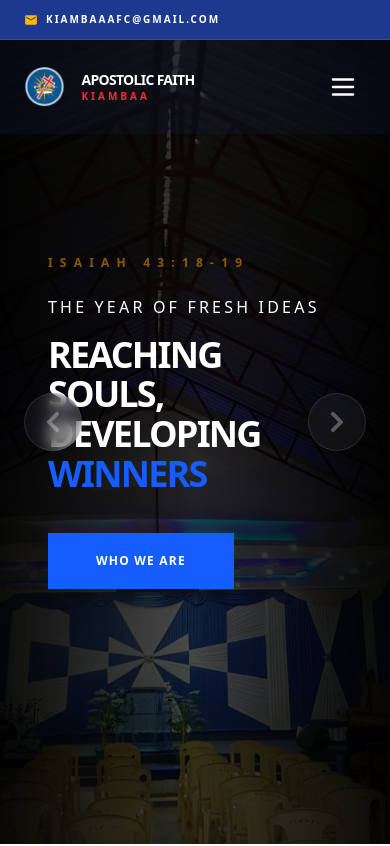
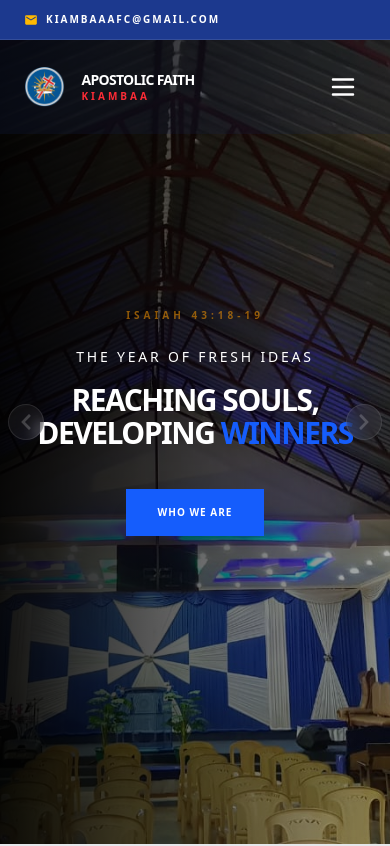
Before and after one commit to bugijay7/afckiambaa, a React (Vite) app in the folder frontend/: page / in a window 390 px wide. Shown: the top 846 px of the page. Built offline with nearby package versions, Linux system fonts and the light colour scheme.

Commit message:
nav and hero

```diff
--- a/frontend/src/components/Navbar.jsx
+++ b/frontend/src/components/Navbar.jsx
@@ -129,8 +129,8 @@ function Navbar() {
               <button onClick={() => setIsDropdownOpen(false)} className="text-white text-4xl"><HiOutlineX /></button>
             </div>
 
-            <ul className="flex-1 flex flex-col justify-center items-center gap-8">
-              {["Home", ...navLinks.map(l => l.name), "About", "Giving"].map((item) => (
+            <ul className="flex-1 flex flex-col justify-left items-start pl-10 pt-20 gap-8 ">
+              {["Home", "About", "Giving", ...navLinks.map(l => l.name)].map((item) => (
                 <li key={item}>
                   <Link
                    to={
--- a/frontend/src/pages/HomePage.jsx
+++ b/frontend/src/pages/HomePage.jsx
@@ -36,9 +36,9 @@ function HomePage() {
   }, []);
 
   const slides = [
-    { id: 1, image: hero1, title: "Reaching Souls, Developing Winners", state: "The Year Of Fresh Ideas", subtitle: "Isaiah 43:18-19", button: "Who We Are", link: "/about", align: "left" },
-    { id: 2, image: hero2, title: "Welcome To Church", state: "Apostolic Faith Church Kiambaa", subtitle: "1 Peter 4:10", button: "Weekly Services", link: "/services", align: "right" },
-    { id: 3, image: hero3, title: "Apostolic Faith Church", state: "Where Everybody is Somebody", subtitle: "John 10:10", button: "Talk To Us", link: "/contact", align: "left" },
+    { id: 1, image: hero1, title: "Reaching Souls, Developing Winners", state: "The Year Of Fresh Ideas", subtitle: "Isaiah 43:18-19", button: "Who We Are", link: "/about" },
+    { id: 2, image: hero2, title: "Welcome To Church", state: "Apostolic Faith Church Kiambaa", subtitle: "1 Peter 4:10", button: "Weekly Services", link: "/services" },
+    { id: 3, image: hero3, title: "Apostolic Faith Church", state: "Where Everybody is Somebody", subtitle: "John 10:10", button: "Talk To Us", link: "/contact" },
   ];
 
   const [currentSlide, setCurrentSlide] = useState(0);
@@ -68,28 +68,32 @@ function HomePage() {
             key={slide.id}
             src={slide.image}
             alt={`Hero ${slide.id}`}
-            className={`absolute inset-0 w-full h-full object-cover transition-opacity duration-1000 ${i === currentSlide ? "opacity-50" : "opacity-0"}`}
+            className={`absolute inset-0 w-full h-full object-cover transition-opacity duration-1000 ${i === currentSlide ? "opacity-70" : "opacity-0"}`}
           />
         ))}
 
-        <div className="absolute inset-0 bg-gradient-to-r from-black/90 via-black/40 to-black/90"></div>
+        {/* Unified Gradient for Left-Aligned Text */}
+        <div className="absolute inset-0 bg-gradient-to-r from-black/90 via-black/40 to-transparent"></div>
 
-        <button onClick={prevSlide} className="absolute left-6 top-1/2 -translate-y-1/2 z-30 p-4 text-white/30 hover:text-blue-500 transition-all transform hover:scale-110 bg-white/5 rounded-full backdrop-blur-sm border border-white/10">
-          <FaChevronLeft size={24} />
+        {/* Adjusted Navigation Buttons for Mobile */}
+        <button onClick={prevSlide} className="absolute left-2 md:left-6 top-1/2 -translate-y-1/2 z-30 p-2 md:p-4 text-white/20 md:text-white/30 hover:text-blue-500 transition-all transform hover:scale-110 bg-white/5 rounded-full backdrop-blur-sm border border-white/10">
+          <FaChevronLeft className="text-lg md:text-2xl" />
         </button>
-        <button onClick={nextSlide} className="absolute right-6 top-1/2 -translate-y-1/2 z-30 p-4 text-white/30 hover:text-blue-500 transition-all transform hover:scale-110 bg-white/5 rounded-full backdrop-blur-sm border border-white/10">
-          <FaChevronRight size={24} />
+        <button onClick={nextSlide} className="absolute right-2 md:right-6 top-1/2 -translate-y-1/2 z-30 p-2 md:p-4 text-white/20 md:text-white/30 hover:text-blue-500 transition-all transform hover:scale-110 bg-white/5 rounded-full backdrop-blur-sm border border-white/10">
+          <FaChevronRight className="text-lg md:text-2xl" />
         </button>
 
-        <div className={`relative z-10 h-full flex items-center px-12 md:px-24 max-w-[1600px] mx-auto ${slides[currentSlide].align === 'right' ? 'justify-end text-right' : 'justify-start text-left'}`}>
+        {/* All slides now align Left on Desktop and Center on Mobile */}
+        <div className="relative z-10 h-full flex items-center px-8 md:px-24 max-w-[1600px] mx-auto justify-center md:justify-start text-center md:text-left">
+
           <div className="max-w-2xl lg:max-w-3xl">
-            <span data-aos="fade-down" className="text-amber-500 uppercase tracking-[0.6em] text-xs font-black block mb-6 animate-pulse">
+            <span data-aos="fade-down" className="text-amber-500 uppercase tracking-[0.4em] md:tracking-[0.6em] text-[10px] md:text-xs font-black block mb-6 animate-pulse">
               {slides[currentSlide].subtitle}
             </span>
-            <h2 data-aos="fade-up" data-aos-delay="400" className="text-white text-base md:text-lg font-medium uppercase tracking-[0.2em] mb-4 opacity-80">
+            <h2 data-aos="fade-up" data-aos-delay="400" className="text-white text-sm md:text-lg font-medium uppercase tracking-[0.2em] mb-4 opacity-80">
               {slides[currentSlide].state}
             </h2>
-            <h1 data-aos="fade-right" data-aos-delay="800" className="text-4xl md:text-6xl lg:text-7xl font-black text-white tracking-tighter leading-[1.1] uppercase mb-10">
+            <h1 data-aos="fade-right" data-aos-delay="800" className="text-3xl md:text-6xl lg:text-7xl font-black text-white tracking-tighter leading-[1.1] uppercase mb-10">
               {slides[currentSlide].title.split(' ').map((word, index) => (
                  <span key={index} className={index === slides[currentSlide].title.split(' ').length - 1 ? "text-blue-600" : ""}>
                    {word}{' '}
@@ -97,7 +101,7 @@ function HomePage() {
               ))}
             </h1>
             <div data-aos="zoom-in" data-aos-delay="1200">
-              <Link to={slides[currentSlide].link} className="inline-block px-12 py-5 bg-blue-600 text-white font-bold uppercase tracking-widest text-xs hover:bg-red-600 transition-all shadow-xl">
+              <Link to={slides[currentSlide].link} className="inline-block px-8 md:px-12 py-4 md:py-5 bg-blue-600 text-white font-bold uppercase tracking-widest text-[10px] md:text-xs hover:bg-red-600 transition-all shadow-xl">
                 {slides[currentSlide].button}
               </Link>
             </div>
@@ -106,7 +110,7 @@ function HomePage() {
       </section>
 
       {/* 2. WORD OF THE YEAR 2026 SECTION */}
-      <section className="py-24 px-6 bg-white overflow-hidden">
+      <section className="py-24 px-6 bg-gray-200 overflow-hidden">
         <div className="max-w-7xl mx-auto grid lg:grid-cols-12 gap-12 items-center">
           {/* Bishop Image */}
           <div className="lg:col-span-5" data-aos="fade-right">
@@ -114,7 +118,7 @@ function HomePage() {
               <img
                 src={pastorImg}
                 alt="Bishop Peter Mungai"
-                className="w-full h-auto shadow-2xl grayscale hover:grayscale-0 transition-all duration-1000 border-b-8 border-blue-600"
+                className="w-full h-auto shadow-2xl hover:grayscale-0 transition-all duration-1000 border-b-8 border-blue-600"
               />
               <div className="absolute -bottom-6 -right-6 bg-amber-600 p-6 text-white hidden md:block">
                 <p className="font-black uppercase text-xl leading-none">The<br/>Visionary</p>
@@ -245,7 +249,7 @@ function HomePage() {
         </div>
       </section>
 
-      {/* 7. YOUTUBE VIDEO SECTION (Replaces Leadership) */}
+      {/* 7. YOUTUBE VIDEO SECTION */}
       <section className="py-32 px-6 bg-zinc-900 overflow-hidden">
         <div className="max-w-7xl mx-auto grid lg:grid-cols-2 gap-16 items-center">
           <div data-aos="fade-right">
```
